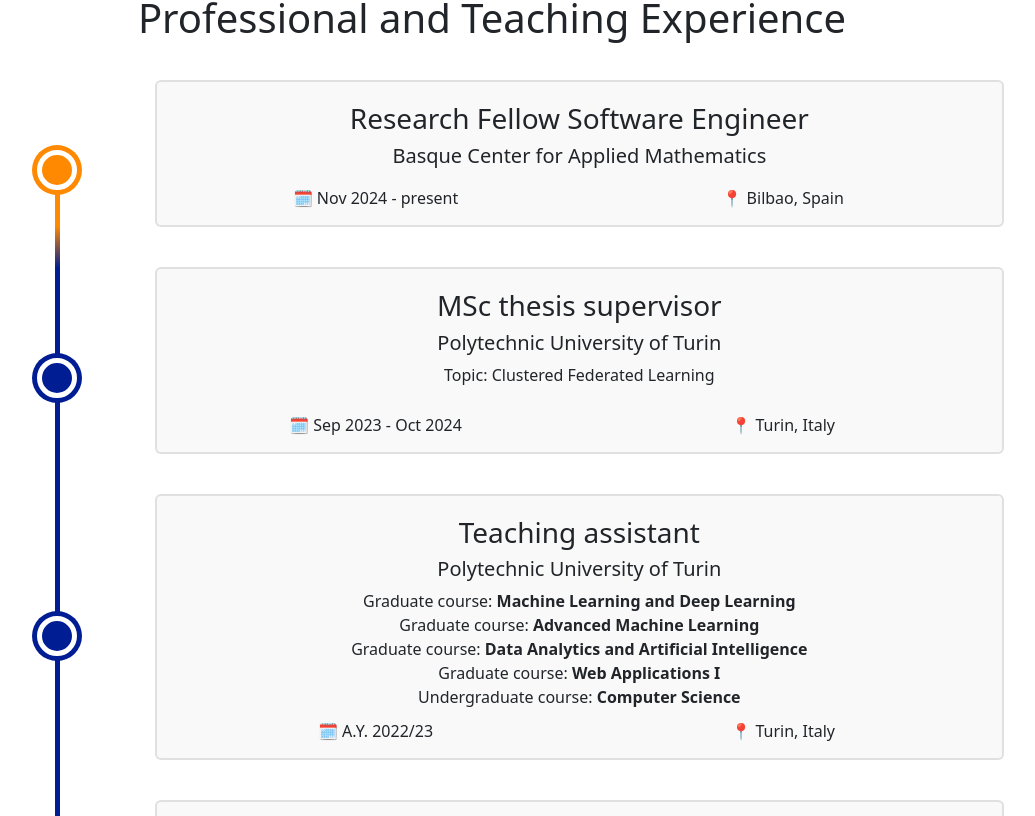
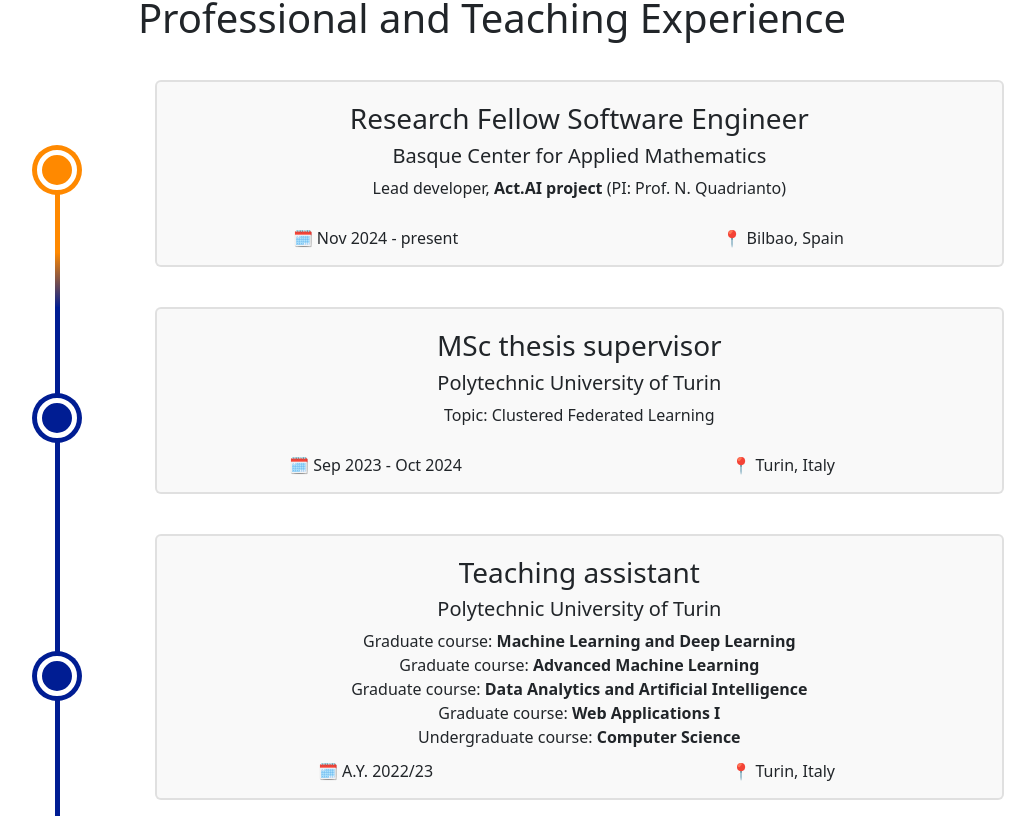
Before and after one commit to erosfani/erosfani.github.io, a React (Vite) app: page / in a window 1280 px wide. Shown: the part 1484-2300 px from the top of the page, without its empty margins (148-1183 px from the left). Built offline with nearby package versions, Linux system fonts and the light colour scheme.

Commit message:
small edit

```diff
--- a/src/sections/Experience.jsx
+++ b/src/sections/Experience.jsx
@@ -121,6 +121,15 @@
                   <Card.Text> Topic: {exp.topic} </Card.Text> : null
                 }
 
+                {exp.role === 'Research Fellow Software Engineer' && exp.org === 'Basque Center for Applied Mathematics' ?
+                  <Card.Text> Lead developer,
+                      <span onClick={() =>
+                        window.open('https://www.bcamath.org/en/research/projects/actai', '_blank')}>
+                        <span> <strong className='highlight'>Act.AI project</strong> </span>
+                      </span>
+                    (PI: Prof. N. Quadrianto)
+                  </Card.Text> : null }
+
                 {exp.courses ? exp.courses.map((course, index_c) => (
                     <span key={index_c}> {course.type} course: <strong>{course.name}</strong> <br/> </span>)) : null}
 
```
Also changed, not shown: 1 other file (tests, documents, lock files or other folders).
